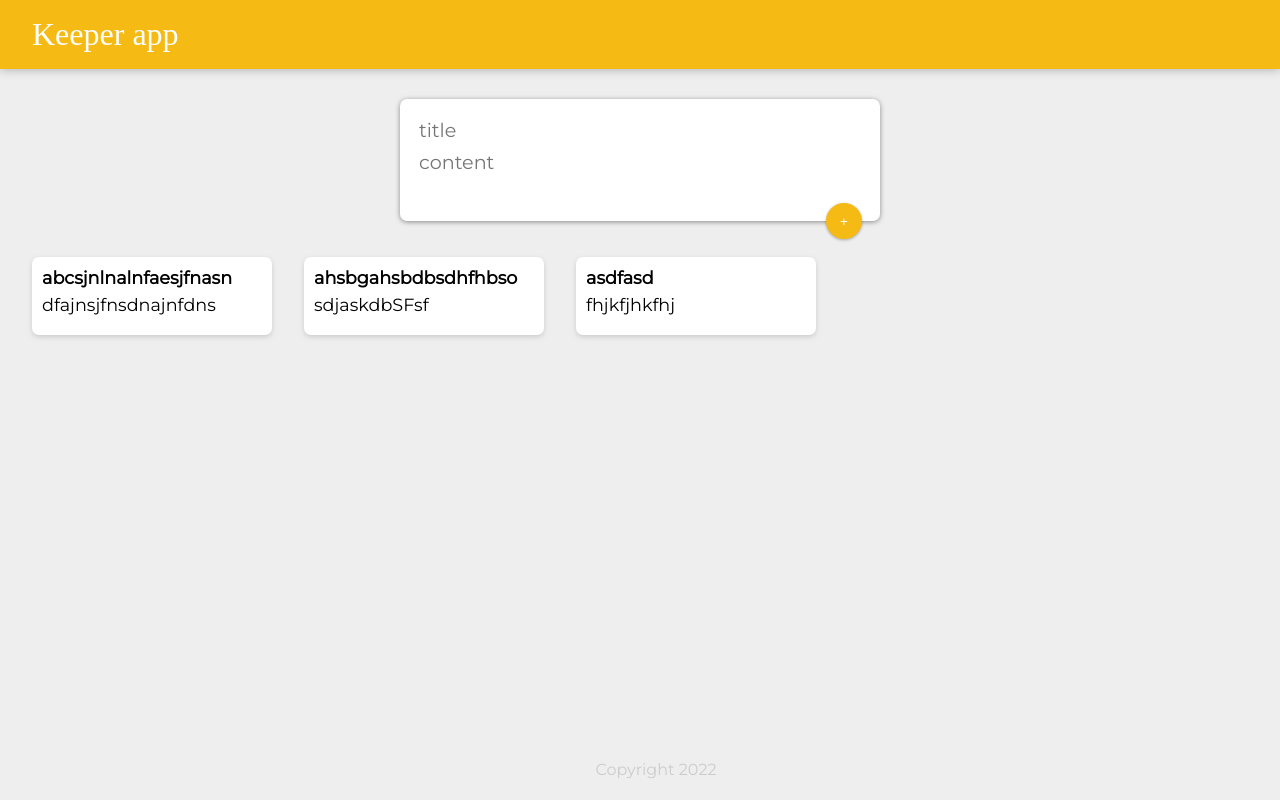
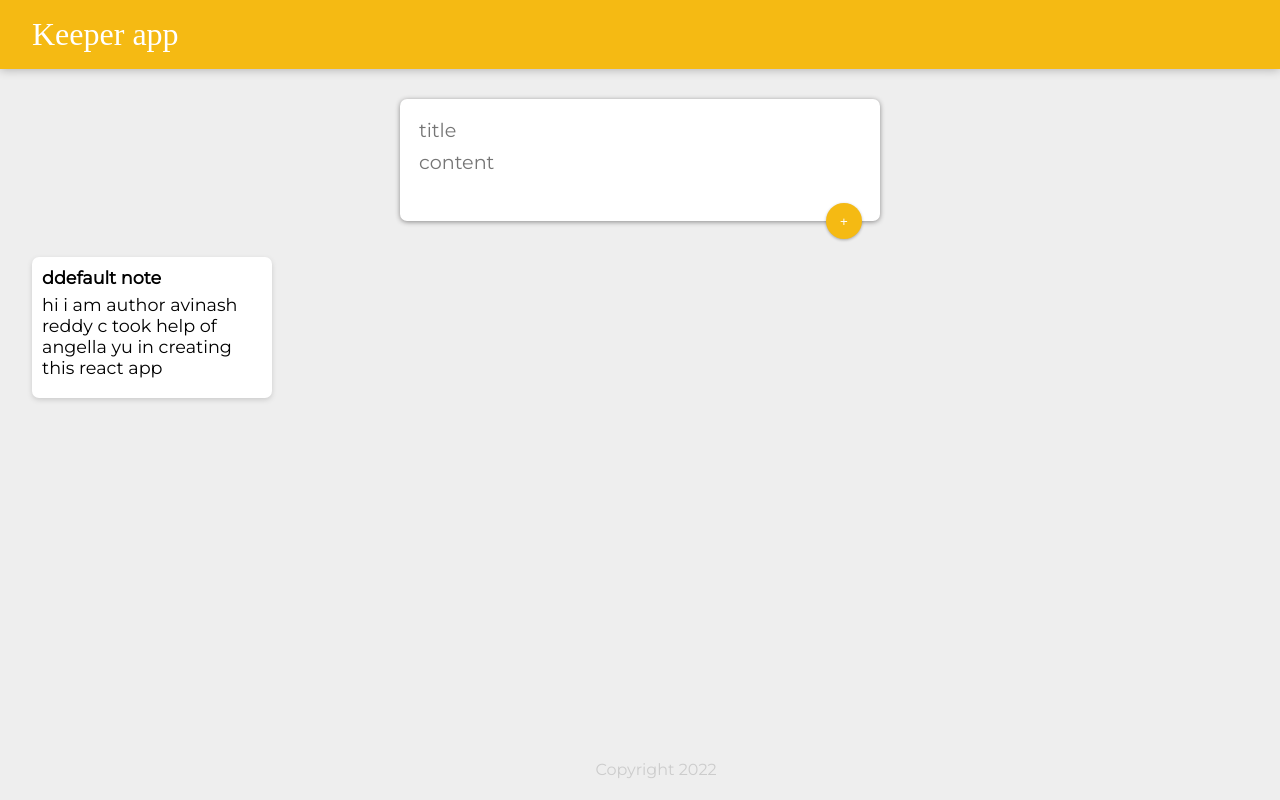
Before and after one commit to avinash84319/Note-Keeper, a React (Create React App) app: page / in a window 1280 px wide. Built offline with nearby package versions, Linux system fonts and the light colour scheme; a web font is replaced by a local one.

Commit message:
complete super

```diff
--- a/src/App.jsx
+++ b/src/App.jsx
@@ -13,35 +13,35 @@ function note(c){
 
 }
 function App() {
-    const[addnote,setaddnote]=useState([{
+    const[addnote,setaddnote]=useState({
         title:"",
         content:""
-    }]);
+    });
     const[note1,setnote1]=useState(notes);
     function handleChange(event){
         const value=event.target.value;
         const name=event.target.name;
         setaddnote(prevaddnotes=>{
             if(name=="title"){
-                return [{
+                return {
                     title:value,
                     content:prevaddnotes.content
-                }]
+                }
             }
             else{
-               return [{
+               return {
                     title:prevaddnotes.title,
                     content:value
-                }]
+                }
             }
             }
         );
     }
     function handleClick(event){
         setnote1(
-           [ ...note1,...addnote]
+           [ ...note1,...[addnote]]
         )
-        event.preventDefault();
+
     }
 
 
@@ -52,7 +52,7 @@ return <div>
     <form>
     <input onChange={handleChange} type="textarea" placeholder="title" name="title" value={addnote.title}></input>
     <textarea onChange={handleChange}  placeholder="content" name="content" value={addnote.content}></textarea>
-    <button onClick={handleClick}>+</button>
+    <button onClick={handleClick} type="button">+</button>
     </form>
     {note1.map(note)}
     <Footer />
--- a/src/notes.js
+++ b/src/notes.js
@@ -1,20 +1,8 @@
 const notes=[
     {
         id:1,
-        title : "abcsjnlnalnfaesjfnasn",
-        content : "dfajnsjfnsdnajnfdns"
-    }
-    ,
-    {
-        id:2,
-        title : "ahsbgahsbdbsdhfhbso",
-        content : "sdjaskdbSFsf"
-    }
-,
-    {
-        id:1,
-        title : "asdfasd",
-        content : "fhjkfjhkfhj"
+        title : "ddefault note",
+        content : "hi i am author avinash reddy c took help of angella yu in creating this react app"
     }
 ]
 
```
